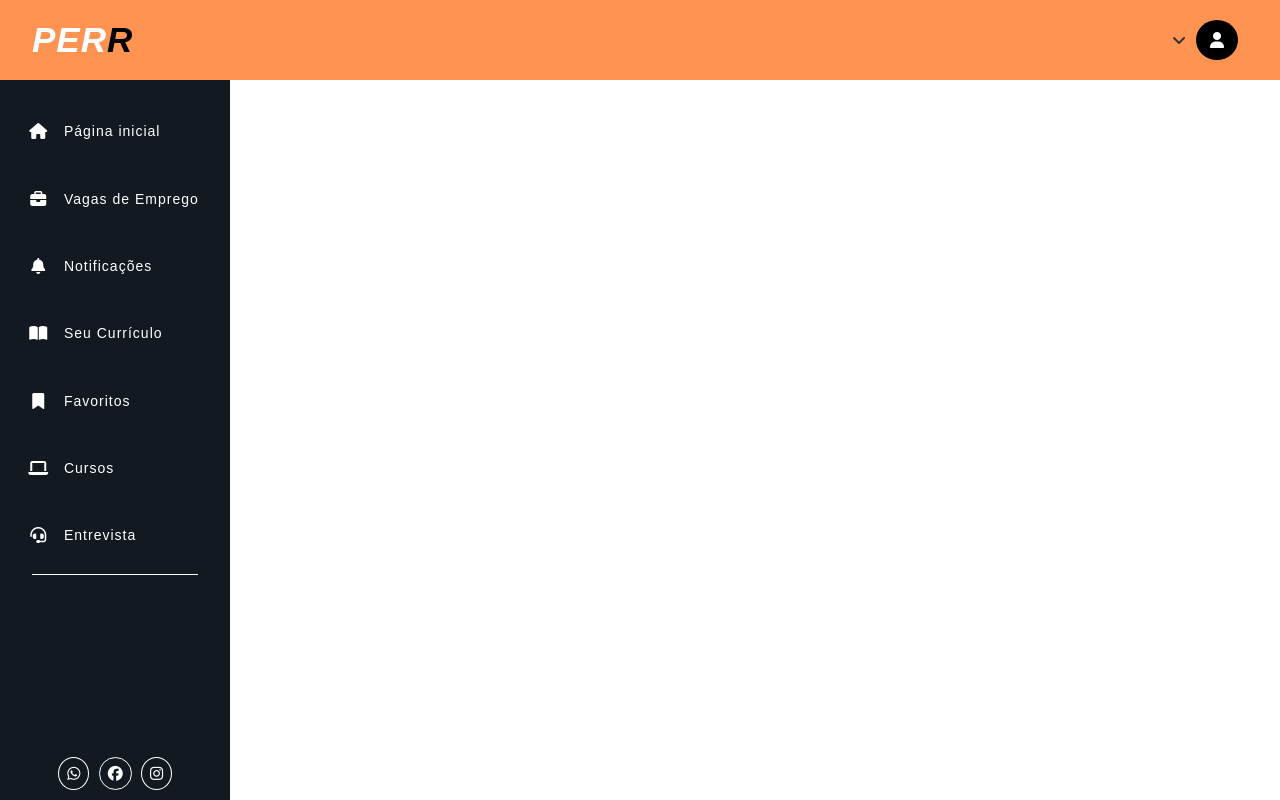
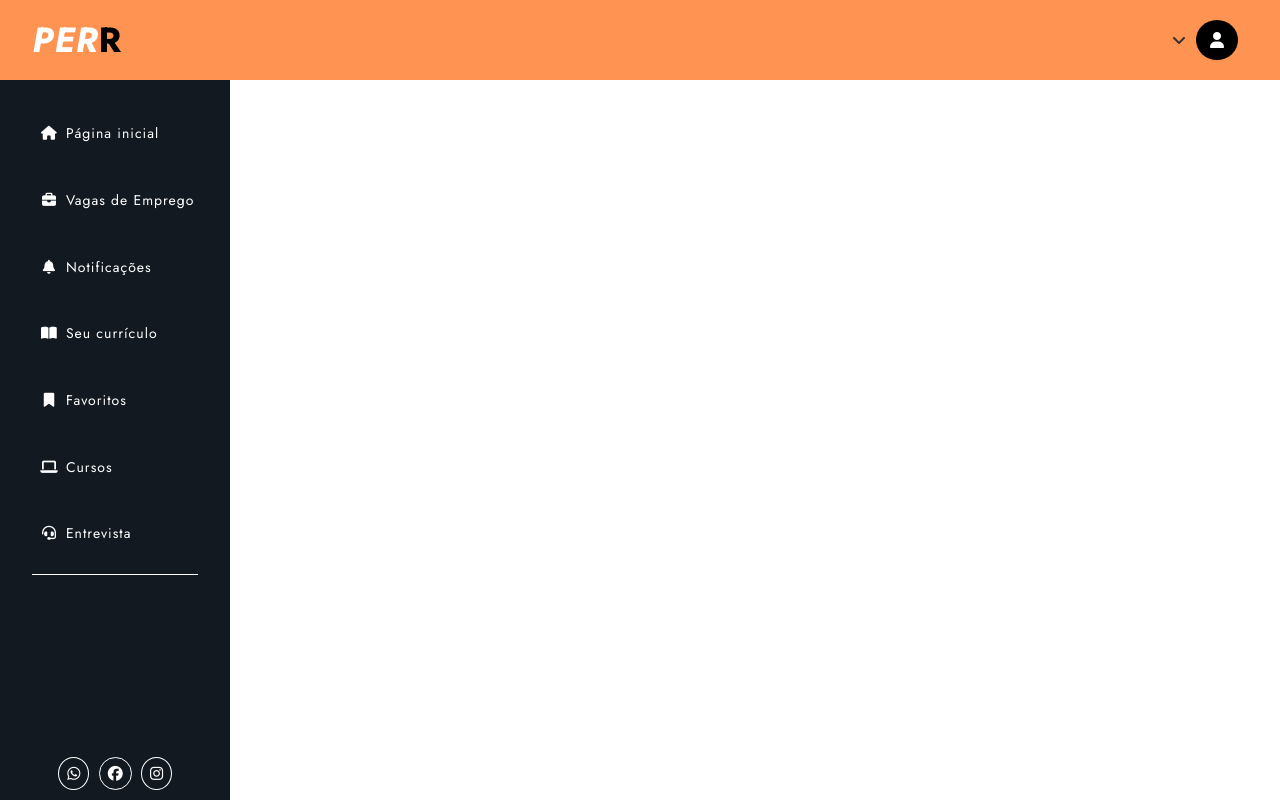
Before and after one commit to Santozzz/TCC-PERR-FRONTEND, a Vue app in the folder frontend/: page /VagaEmprego in a window 1280 px wide. Built offline with nearby package versions, Linux system fonts and the light colour scheme.

Commit message:
instalação da fonte principal do site, ajustes no grid e no Navbar

```diff
--- a/frontend/index.html
+++ b/frontend/index.html
@@ -6,6 +6,10 @@
     <meta name="viewport" content="width=device-width, initial-scale=1.0">
     <link rel="stylesheet" href="https://cdnjs.cloudflare.com/ajax/libs/font-awesome/6.5.2/css/all.min.css">
     <link rel="shortcut icon" href="favicon.ico" type="image/x-icon">
+    <!-- Links do estilo do texto -->
+    <link rel="preconnect" href="https://fonts.googleapis.com">
+    <link rel="preconnect" href="https://fonts.gstatic.com" crossorigin>
+    <link href="https://fonts.googleapis.com/css2?family=Jost:ital,wght@0,100..900;1,100..900&display=swap" rel="stylesheet">
     <title>PERR</title>
   </head>
   <body>
--- a/frontend/src/assets/main.css
+++ b/frontend/src/assets/main.css
@@ -1,7 +1,9 @@
 *{
     margin: 0;
     padding: 0;
-    font-family: sans-serif;
+    font-family: "Jost", sans-serif;
+    font-optical-sizing: auto;
+    font-style: normal;
 }
 
 body{
--- a/frontend/src/components/ALL/Navbar.vue
+++ b/frontend/src/components/ALL/Navbar.vue
@@ -21,62 +21,77 @@
         </header>
         <nav class="navbar">
           <ul class="nav-list">
+            <router-link to="/">
               <li>
                 <div class="icon">
                   <i class="fa-solid fa-home"></i>
                 </div>
                 <div class="namePage">
-                <router-link to="/">Página inicial</router-link>
+                  <p>Página inicial</p>
                 </div>
               </li>
+            </router-link>
+            <router-link to="/VagaEmprego">
               <li>
                 <div class="icon">
                   <i class="fa-solid fa-briefcase"></i>
                 </div>
                 <div class="namePage">
-                <router-link to="/vagaemprego">Vagas de Emprego</router-link>
+                  <p>Vagas de Emprego</p>
                 </div>
               </li>
+            </router-link>
+            <router-link to="/">
               <li>
                 <div class="icon">
                   <i class="fa-solid fa-bell"></i>
                 </div>
                 <div class="namePage">
-                <router-link to="/index.vue">Notificações</router-link>
+                  <p>Notificações</p>
                 </div>
               </li>
+            </router-link>
+            <router-link to="/">
               <li>
                 <div class="icon">
                   <i class="fa-solid fa-book-open"></i>
                 </div>
                 <div class="namePage">
-                <router-link to="/index.vue">Seu Currículo</router-link>
+                  <p>Seu currículo</p>
                 </div>
               </li>
+            </router-link>
+            <router-link to="/">
               <li>
                 <div class="icon">
                   <i class="fa-solid fa-bookmark"></i>
                 </div>
                 <div class="namePage">
-                <router-link to="/index.vue">Favoritos</router-link>
+                  <p>Favoritos</p>
                 </div>
               </li>
+            </router-link>
+            <router-link to="/">
               <li>
                 <div class="icon">
                   <i class="fa-solid fa-laptop"></i>
                 </div>
                 <div class="namePage">
-                <router-link to="/index.vue">Cursos</router-link>
+                  <p>Cursos</p>
                 </div>
               </li>
+            </router-link>
+            <router-link to="/">
               <li>
                 <div class="icon">
                   <i class="fa-solid fa-headset"></i>
                 </div>
                 <div class="namePage">
-                <router-link to="/index.vue">Entrevista</router-link>
+                  <p>Entrevista</p>
                 </div>
               </li>
+            </router-link>
+
           </ul>
           <div class="container-contact">
             <div class="line"></div>
@@ -117,6 +132,7 @@ export default {
       width: 18%;
       display: flex;
       flex-direction: column;
+      align-items: center;
       justify-content: space-around;
       background-color: #131921;
     }
@@ -206,8 +222,15 @@ export default {
       justify-content: space-between;
       align-items: center;
       height: 55vh;
+      width: 80%;
       list-style: none;
       margin-top: 10%;
+    }
+    .nav-list a{
+      text-decoration: none;
+      width: 100%;
+      display: flex;
+      justify-content: center;
     }
     .nav-list li{
       display: flex;
@@ -222,7 +245,7 @@ export default {
       cursor: pointer;
     }
     .nav-list li .icon{
-      width: 10%;
+      width: 20%;
       display: flex;
       justify-content: center;
       align-items: center;
@@ -236,7 +259,10 @@ export default {
       justify-content: start;
       align-items: center;
     }
-    .nav-list li a{
+    .namePage p{
+      font-weight: 400;
+    }
+    .nav-list a li{
       color: #fff;
       font-size: 14px;
       font-weight: 500;
--- a/frontend/src/components/Home/grid.vue
+++ b/frontend/src/components/Home/grid.vue
@@ -3,7 +3,7 @@
         <div class="container">
             <div class="header">
                 <div class="user-notify">
-                    <p>[ Usuario ]</p>
+                    <p>[ usuario ]</p>
                     <i class="fa-solid fa-bell"></i>
                 </div>
             </div>
@@ -15,11 +15,21 @@
 
                         </div>
                         <div class="container-cardSecundarios">
-                            <div class="card">
+                            <div class="rowCardCourse">
+                                <div class="card">
 
+                                </div>
+                                <div class="card">
+
+                                </div>
                             </div>
-                            <div class="card">
+                            <div class="rowCardCourse">
+                                <div class="card">
 
+                                </div>
+                                <div class="card">
+
+                                </div>
                             </div>
                         </div>
                     </div>
@@ -120,20 +130,29 @@ export default {
         background-color: #fff;
         border-radius: 10px;
         box-shadow: 0 1px 1px 1px #ccc;
+        cursor: pointer;
     }
     .container-cardSecundarios{
         display: flex;
         flex-direction: column;
         justify-content: space-between;
+        align-items: flex-end;
         height: 40vh;
-        width: 48%;
+        width: 50%;
+    }
+    .rowCardCourse{
+        display: flex;
+        justify-content: space-between;
+        width: 95%;
+        height: 48%;
     }
     .card{
-        width: 100%;
-        height: 48%;
+        width: 48%;
+        height: 100%;
         background-color: #fff;
         border-radius: 10px;
         box-shadow: 0 1px 1px 1px #ccc;
+        cursor: pointer;
     }
     .vagaSugeridas{
         display: flex;
@@ -156,5 +175,6 @@ export default {
         background-color: #fff;
         border-radius: 10px;
         box-shadow: 0 1px 1px 1px #ccc;
+        cursor: pointer;
     }
 </style>
```
Lines whose indentation alone changed are shown as unchanged.
